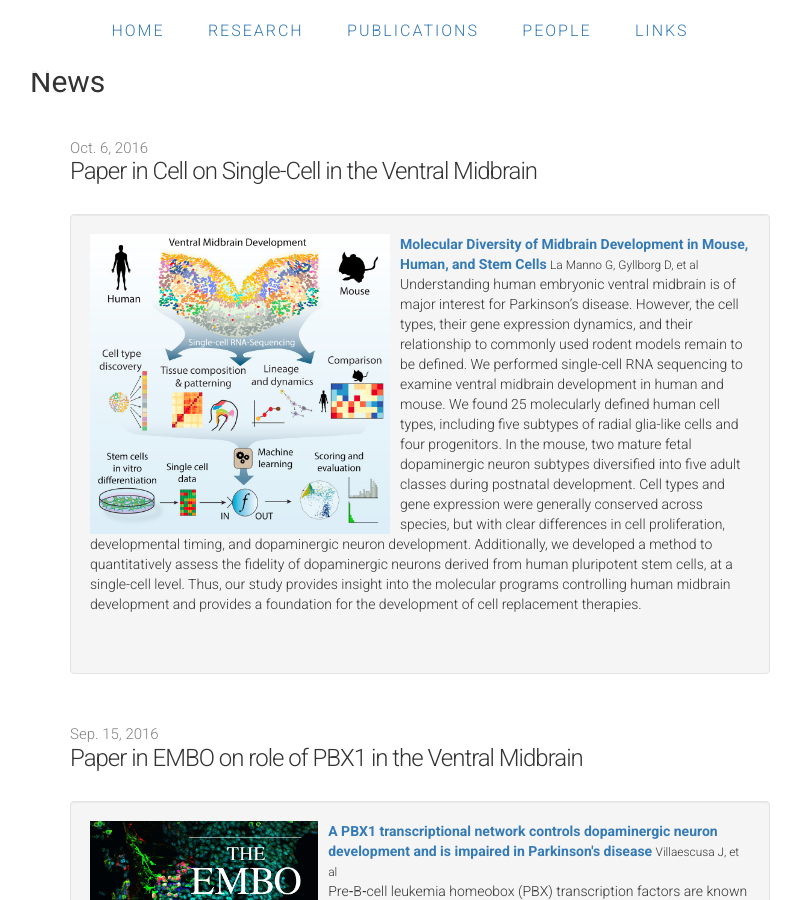
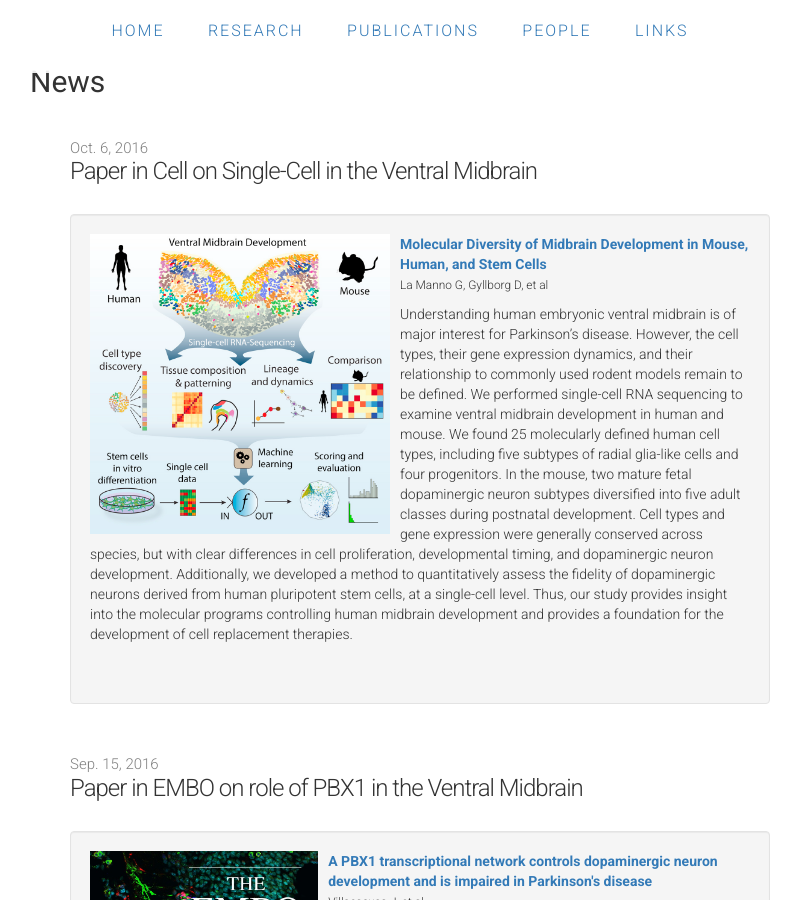
Before and after one commit to ArenasLab/arenaslab.github.io, a Jekyll site: the page index.html, which Jekyll copies as it is, in a window 1280 px wide and 900 px high, scrolled down 575 px. Shown: the whole window, without its empty margins (240-1041 px from the left). Built offline with Jekyll 4.4.1, drawn with Linux system fonts in a browser that asks for light colours.

Commit message:
Update index.html

```diff
--- a/index.html
+++ b/index.html
@@ -50,14 +50,14 @@
     </div>
   </section>
 
-  <p>&nbsp;<p>
+  <p>&nbsp;</p>
 
   <div class="wrap">
     <div class="post">
       <div class="news">
-        <p>&nbsp;<p>
+        <p>&nbsp;</p>
         <h2>News</h2>
-        <p>&nbsp;<p>
+        <p>&nbsp;</p>
         <ul class="posts">
           <li>
             <span class="post-date">Oct. 6, 2016</span>
@@ -69,7 +69,7 @@
               <div class="media-body">
                 <img class="pull-left" style="margin-right:10px;" src="/img/Cell_GraphicalAbstract.jpg" height="300px" />
                   <strong class="media-heading"><a href="http://www.cell.com/cell/fulltext/S0092-8674(16)31309-5">Molecular Diversity of Midbrain Development in Mouse, Human, and Stem Cells</a></strong>
-                 <small>La Manno G, Gyllborg D, et al</small>
+                <p><small>La Manno G, Gyllborg D, et al</small></p>
                  <p>Understanding human embryonic ventral midbrain is of major interest for Parkinson’s disease. However, the cell types,
                    their gene expression dynamics, and their relationship to commonly used rodent models remain to be defined. We performed
                    single-cell RNA sequencing to examine ventral midbrain development in human and mouse. We found 25 molecularly defined
@@ -85,7 +85,7 @@
              </li>
            </div>
 
-           <p>&nbsp;<p>
+           <p>&nbsp;</p>
 
           <li>
             <span class="post-date">Sep. 15, 2016</span>
@@ -96,7 +96,7 @@
               <div class="media-body">
                 <img class="pull-left" style="margin-right:10px;" src="/img/PBX.jpg" height="300px" />
                   <strong class="media-heading"><a href="http://emboj.embopress.org/content/35/18/1963">A PBX1 transcriptional network controls dopaminergic neuron development and is impaired in Parkinson's disease</a></strong>
-                 <small>Villaescusa J, et al</small>
+                <p><small>Villaescusa J, et al</small></p>
                  <p>Pre‐B‐cell leukemia homeobox (PBX) transcription factors are known to regulate organogenesis, but their molecular targets
               and function in midbrain dopaminergic neurons (mDAn) as well as their role in neurodegenerative diseases are unknown. Here,
               we show that PBX1 controls a novel transcriptional network required for mDAn specification and survival, which is sufficient
@@ -106,14 +106,14 @@
               substantia nigra of Parkinson's disease (PD) patients and decreased NFE2L1 levels increases damage by oxidative stress in
               human midbrain cells. Thus, our results reveal novel roles for PBX1 and its transcriptional network in mDAn development and
               PD, opening the door for new therapeutic interventions.
-            </p>
+                </p>
               </div>
-             </li>
-           </div>
+            </li>
+          </div>
 
-           <p>&nbsp;<p>
+           <p>&nbsp;</p>
 
-      <div class="introduction">
+      <div class="news">
         <h2>About the lab:</h2>
         <p>The Arenas Laboratory aims at developing regenerative therapies for Parkinson's disease. Work in this area integrates molecular,
           cellular, and biochemical techniques, and involves both in vitro and in vivo studies. Of particular interest are specific aspects
@@ -122,9 +122,9 @@
         <p>At Karolinska Institutet, the laboratory is situated in the Retzius laboratories within the division of Molecular Neurobiology at the Department of
           Medical Biochemistry and Biophysics... </p>
       </div>
-      <div class="contact">
+      <div class="news">
         <h2>Contact Information</h2>
-          <h4>Visiting address</h4>
+        <h4>Visiting address</h4>
         <p>Laboratory of Molecular Neurobiology</p>
         <p>Dept of Medical Biochemistry and Biophysics</p>
         <p>Karolinska Institutet</p>
```
